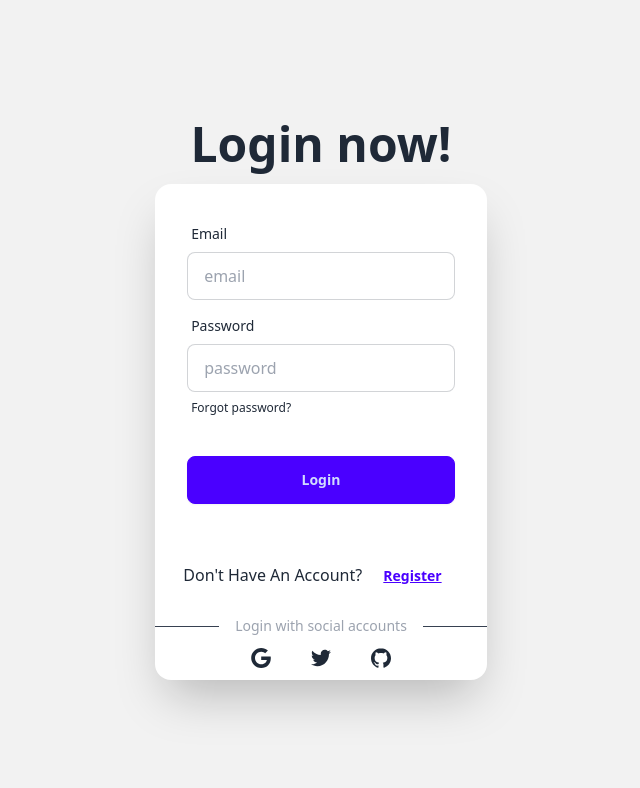
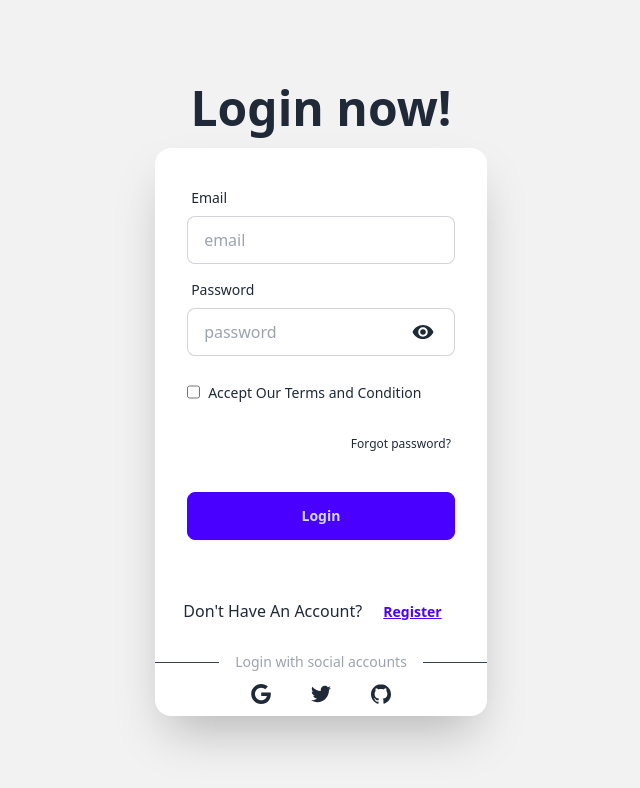
Before and after one commit to MD-SHihAb1/Task, a React (Vite) app: page /login in a window 1280 px wide. Shown: the top 788 px of the page, without its empty margins (319-959 px from the left). Built offline with nearby package versions, Linux system fonts and the light colour scheme; no server answers.

Commit message:
added login page

```diff
--- a/package.json
+++ b/package.json
@@ -10,6 +10,7 @@
     "preview": "vite preview"
   },
   "dependencies": {
+    "animate.css": "^4.1.1",
     "aos": "^2.3.4",
     "firebase": "^10.11.0",
     "leaflet": "^1.9.4",
--- a/src/Animate/Animate.jsx
+++ b/src/Animate/Animate.jsx
@@ -1,6 +1,11 @@
 import AOS from 'aos';
 import 'aos/dist/aos.css';
 import { useEffect } from 'react';
+import 'animate.css';
+
+
+
+
 const Animate = () => {
     useEffect(() => {
         AOS.init({duration: "1000"})
@@ -9,7 +14,8 @@ const Animate = () => {
         <div>
             <div className='font-poppins'>
                 <div>
-                    <h1 className='text-6xl text-center '>Discover Your Dream Home with Us</h1>
+                    <h1 className='text-6xl text-center  animate__animated animate__flipInX '>Discover Your Dream Home with Us</h1>
+
                     <br />
                     <br />
                     <p className='text-center text-xl'>Explore a curated selection of houses,  apartments, and more. <br /> Whether you're looking to buy or rent, we have the perfect property to fit your lifestyle. <br /> Start your search today</p>
--- a/src/Component/Register/Register.jsx
+++ b/src/Component/Register/Register.jsx
@@ -3,6 +3,8 @@ import { Link, useNavigate } from "react-router-dom";
 import { AuthContext } from "../Provaider/AuthProvider";
 import { Result } from "postcss";
 import toast from "react-hot-toast";
+import { IoMdEye } from "react-icons/io";
+import { IoMdEyeOff } from "react-icons/io";
 
 const Register = () => {
 
@@ -16,6 +18,9 @@ const Register = () => {
     const [registerError, setegisterError] = useState('');
 
 
+    const [showPassword, setShowPassword] = useState(false);
+
+
     const handleRegister = (e) => {
         e.preventDefault();
         const name = e.target.name.value;
@@ -25,6 +30,23 @@ const Register = () => {
 
 
         setegisterError('');
+
+        if(password.length < 6){
+            setegisterError('Password should be at least 6 characters or longer');
+            return;
+        }
+        else if (!/[A-Z]/.test(password)){
+            setegisterError('your password mast be uper characters')
+            return;
+        }
+        if(password.length < 6){
+            setegisterError('Password should be at least 6 characters or longer');
+            return;
+        }
+        else if (!/^(?=.*[!@#$%^&*()_+\-=[\]{};':"\\|,.<>/?]).*$/.test(password)){
+            setegisterError('Password should be a Uniq Character')
+            return;
+        }
 
 
         createUser(email, password)
@@ -64,7 +86,25 @@ const Register = () => {
                             <label className="label">
                                 <span className="label-text">Password</span>
                             </label>
-                            <input type="password" name="password" placeholder="password" className="input input-bordered" required />
+                          <div className="relative">
+                          <div>
+                            <input
+                            type={ showPassword ? "text" : "password" } name="password"
+                            placeholder="Password"
+                            className="input input-bordered"
+                            required />
+                            </div>
+                            <div className="">
+                            <span className="absolute mx-56 -mt-9" onClick={ () => setShowPassword(!showPassword)}>
+                                {
+                                    showPassword ? <IoMdEyeOff className="text-2xl"></IoMdEyeOff> : <IoMdEye className="text-2xl "></IoMdEye>
+                                }
+
+
+                            </span>
+                            </div>
+                          </div>
+
                             <label className="label">
                                 <a href="#" className="label-text-alt link link-hover">Forgot password?</a>
                             </label>
--- a/src/HouseDEtails/HouseDetails.jsx
+++ b/src/HouseDEtails/HouseDetails.jsx
@@ -21,12 +21,12 @@ const HouseDetails = () => {
     console.log(appert);
 
     return (
-        <div>
+        <div className="font-poppins">
 
 
 
 
-            <h2>job details of :{appert.price}</h2>
+            <h2 className="text-6xl text-center my-20 animate__animated animate__flipInX">House Details</h2>
 
             <div className="card lg:card-side bg-base-100 ">
                 <figure><img className="w-3/6" src={appert.img} alt="Album"/></figure>
--- a/src/Login/Login.jsx
+++ b/src/Login/Login.jsx
@@ -1,7 +1,9 @@
-import { useContext } from "react";
+import { useContext, useState } from "react";
 import { Link, useNavigate } from "react-router-dom";
 import { AuthContext } from "../Component/Provaider/AuthProvider";
 import toast from "react-hot-toast";
+import { IoMdEye } from "react-icons/io";
+import { IoMdEyeOff } from "react-icons/io";
 
 
 const Login = () => {
@@ -9,6 +11,8 @@ const Login = () => {
     const {singINUser, signWithGoogle} = useContext(AuthContext);
 
     const navigate = useNavigate();
+
+    const [showPassword, setShowPassword] = useState(false);
 
 
 
@@ -64,8 +68,28 @@ const Login = () => {
                             <label className="label">
                                 <span className="label-text">Password</span>
                             </label>
-                            <input type="password" name="password" placeholder="password" className="input input-bordered" required />
-                            <label className="label">
+                            <input type={ showPassword ? "text" : "password" } name="password" placeholder="password" className="input input-bordered" required />
+                            <span className="absolute mx-56 my-12" onClick={ () => setShowPassword(!showPassword)}>
+                                {
+                                    showPassword ? <IoMdEyeOff className="text-2xl"></IoMdEyeOff> :  <IoMdEye className="text-2xl "></IoMdEye>
+                                }
+
+
+
+
+
+                            </span>
+
+                            <br />
+                            <div className="gap-2 flex">
+                            <input type="checkbox" name="" id="terms" />
+                            <div>
+                            <label className="text-sm" htmlFor="terms">Accept Our Terms and Condition</label>
+                            </div>
+                            </div>
+                          <br />
+
+                            <label className="label justify-end">
                                 <a href="#" className="label-text-alt link link-hover">Forgot password?</a>
                             </label>
                         </div>
```
Also changed, not shown: 1 other file (tests, documents, lock files or other folders).
